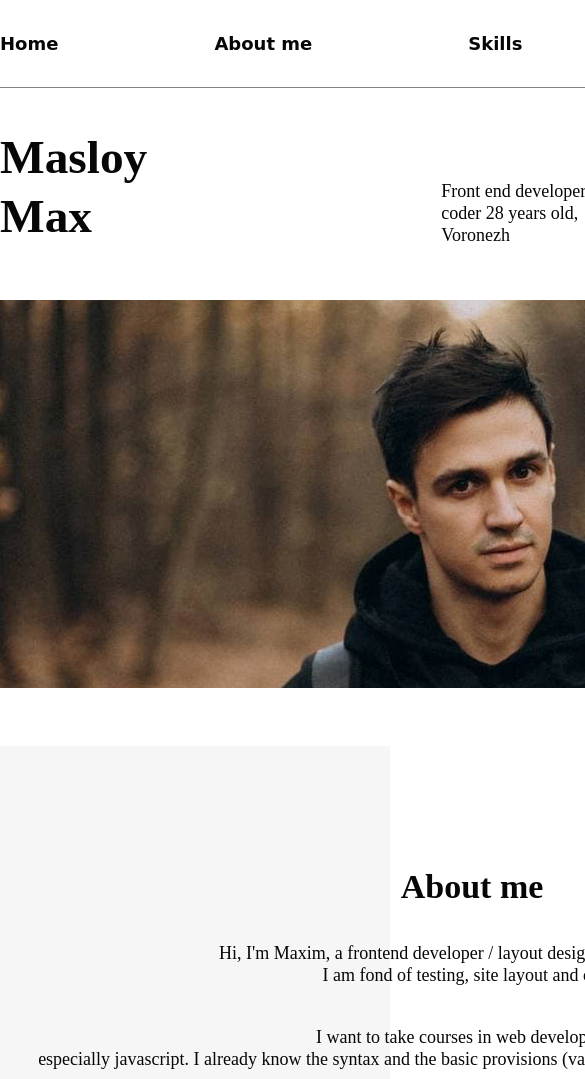
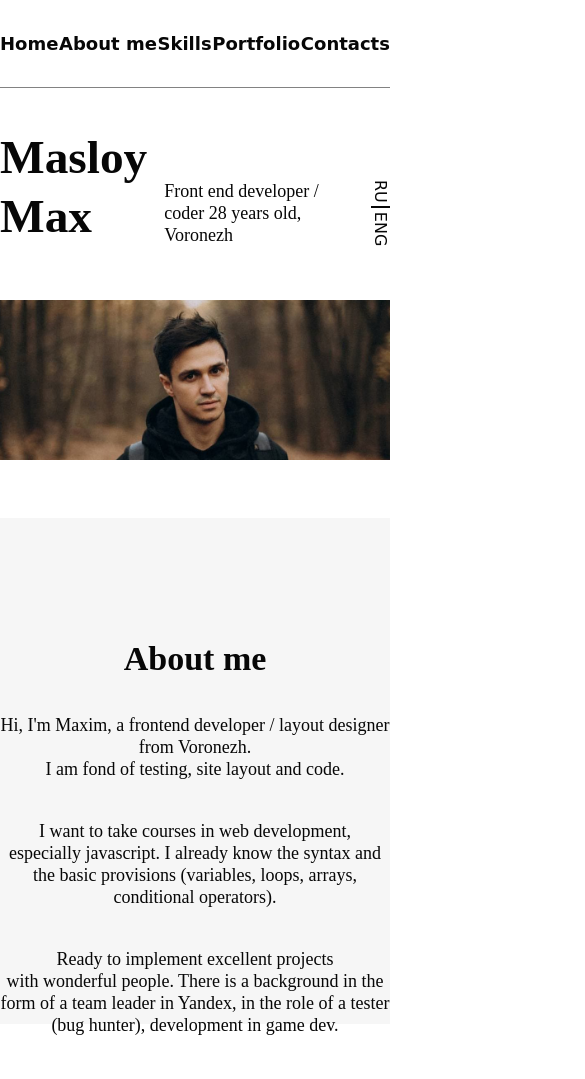
Before and after one commit to MasloyMax/LandingCutaway, a plain HTML site: page index.html in a window 390 px wide. Shown: the top 1079 px of the page, 585 px wide, since content can reach past the window. Drawn offline with Linux system fonts and the light colour scheme.

Commit message:
adaptation

```diff
--- a/css/style.css
+++ b/css/style.css
@@ -1,31 +1,71 @@
-*{
+* {
     margin: 0;
     padding: 0;
 }
-p, h2, h1{
+
+p,
+h2,
+h1 {
 
     color: #070707;
 }
+
 @import url('https://fonts.googleapis.com/css2?family=Rowdies:wght@300&display=swap');
+
 /*header menu*/
-.wrapper-content{
-    width: 944px;
+
+.wrapper-content {
+    max-width: 944px;
     margin: 0 auto;
+    display: block;
 }
-.menu-navigation{
+
+@media(max-width:944px) {
+    .wrapper-content {
+        max-width: 821px;
+    }
+}
+
+@media(max-width:821px) {
+    .wrapper-content {
+        max-width: 767px;
+    }
+}
+
+@media(max-width:767px) {
+    .wrapper-content {
+        max-width: 499px;
+    }
+}
+
+@media(max-width:499px) {
+    .wrapper-content {
+        max-width: none;
+    }
+}
+
+.menu-navigation {
     border-bottom: 1px solid #828282;
 }
-.menu-list{
+
+.menu-list {
     display: flex;
+    flex-wrap: wrap;
     margin-top: 33px;
+    justify-content: space-between;
 }
-.menu-button{
+
+.menu-button {
     flex-wrap: wrap;
-    margin-right: 156px;
     list-style: none;
     padding-bottom: 32px;
 }
-.menu-button-click{
+
+/* .menu-navigation:last-child {
+    margin-right: none;
+} */
+
+.menu-button-click {
     text-decoration: none;
     font-weight: bold;
     font-size: 18px;
@@ -34,96 +74,128 @@ p, h2, h1{
     font-family: 'Rowdies', cursive;
     color: #070707;
 }
-.menu-button-click:hover, .menu-button-click:active, .menu-button-click::after{
+
+.menu-button-click:hover,
+.menu-button-click:active,
+.menu-button-click::after {
     color: #828282;
     text-shadow: 0 0 30px #070707;
     transition-property: color, text-shadow;
     transition-duration: 0.5s;
 }
-.menu-button:last-child{
+
+.menu-button:last-child {
     padding-bottom: 0;
 }
+
 /*main-window*/
-.logo-main-design{
+.logo-main-design {
+    display: block;
     margin-top: 40px;
-    /* background: url(../img/background.jpg) bottom 10px; */
+    /* background-image: url("../img/background-2.jpg"); */
 }
-.main-design-present{
+
+.main-design-present {
     display: flex;
     justify-content: space-between;
+    flex-wrap: wrap;
     align-items: flex-end;
     padding-bottom: 54px;
 }
-.denis-novik{
+
+.denis-novik {
     font-size: 47.3392px;
     line-height: 59px;
     color: #070707;
     width: 123.51px;
 }
-.name-design{
+
+.name-design {
     font-size: 18px;
     line-height: 22px;
     width: 165px;
 }
-.language-window-click{
+
+.language-window-click {
     text-decoration: none;
     font-size: 16px;
     line-height: 20px;
     font-family: 'Rowdies', cursive;
     color: #070707;
 }
-.language-window-click:first-child{
-    border-bottom: 2px solid #070707;;
+
+.language-window-click:first-child {
+    border-bottom: 2px solid #070707;
+
     padding-bottom: 3px;
 }
-.language-window-click:hover{
+
+.language-window-click:hover {
     color: #828282;
     text-shadow: 0 0 30px #070707;
 }
-.language-window{
+
+.language-window {
     -webkit-writing-mode: vertical-rl;
-     writing-mode:tb-rl;
+    writing-mode: tb-rl;
     transform: rotate(180deg);
 }
-.background-logo-container{
+@media(max-width:499px){
+    .language-window{
+        transform: none;
+    }
+}
+
+.background-logo-container {
     padding-bottom: 54px;
 }
 
+.background-logo {
+    max-width: 100%;
+}
+
+
 /*about-start*/
-.aboutMe{
+.aboutMe {
     text-align: center;
     padding-top: 120px;
     padding-bottom: 55px;
 }
-.about-title{
+
+.about-title {
     font-size: 34px;
     line-height: 42px;
     padding-bottom: 34px;
 }
-.about-text{
+
+.about-text {
     text-align: center;
     font-size: 18px;
     line-height: 22px;
     padding-bottom: 40px;
     /* max-width: 485px; */
 }
-._background{
+
+._background {
     background: #F6F6F6;
     height: 506px;
     margin-bottom: 91px;
 }
 
 /*skills_start*/
-.skills{
+.skills {
     padding-bottom: 110px;
 }
-.title-skills{
+
+.title-skills {
     text-align: center;
 }
-.title-skills_text{
+
+.title-skills_text {
     padding-bottom: 40px;
 }
-.text-skills_content{
+
+.text-skills_content {
     text-align: center;
     font-size: 18px;
     line-height: 22px;
@@ -131,73 +203,95 @@ p, h2, h1{
     color: #070707;
     padding-bottom: 84px;
 }
-.skills-icon{
+
+.skills-icon {
     display: flex;
     flex-wrap: wrap;
     justify-content: space-between;
     text-align: center;
 }
-.skills-icon_image{
+
+.skills-icon_image {
     padding-bottom: 24px;
     background: none;
 }
-.skills-icon_text{
+
+.skills-icon_text {
     padding-bottom: 41px;
 }
-._first{
+
+._first {
     padding-top: 18px;
 }
 
 /*portfolio*/
-.portfolio{
+.portfolio {
     background: #F6F6F6;
     text-align: center;
     padding-top: 112px;
 }
-.title-portfolio_text{
+
+.title-portfolio_text {
     padding-bottom: 47px;
     font-size: 34px;
     line-height: 42px;
     text-align: center;
     color: #070707;
 }
-.portfolio-content_image{
+
+.portfolio-content_image {
     padding-bottom: 45px;
+    max-width: 100%;
 }
-.portfolio-content_text{
+
+.portfolio-content_text {
     padding-bottom: 99px;
 }
-.portfolio-content_link{
+
+.portfolio-content_link {
     font-size: 18px;
     line-height: 22px;
     text-decoration-line: underline;
     color: #070707;
 }
-.portfolio-content_link:last-child{
+
+.portfolio-content_link:last-child {
     padding-bottom: 96px;
 }
 
 /*footer*/
-.footer-content{
+.footer-content {
     text-align: center;
 }
-.footer-content_text{
+
+.footer-content_text {
     padding-top: 114px;
+    display: block;
+    margin-right: 40px;
 }
-.footer-content_title{
+
+.footer-content_title {
     font-size: 34px;
     line-height: 42px;
     color: #070707;
     padding-bottom: 20px;
 }
-.footer_content__text{
+
+.footer_content__text {
     font-size: 18px;
     line-height: 22px;
     color: #070707;
     padding-bottom: 29px;
 }
-.send_massage{
-    font-family: 'Rowdies', bold;
+
+.send-massage-link {
+    display: flex;
+    flex-wrap: wrap;
+    justify-content: center;
+    text-decoration: none;
+}
+
+.send_massage {
     font-family: Gilroy-Bold;
     font-size: 18px;
     line-height: 22px;
@@ -210,7 +304,8 @@ p, h2, h1{
     border-radius: 70px 70px 70px 70px;
 
 }
-.send_massage:hover{
+
+.send_massage:hover {
     background-color: #e9e8e8;
     cursor: pointer;
     color: #070707;
@@ -218,21 +313,27 @@ p, h2, h1{
     transition-property: color;
     transition-duration: 1s;
 }
-.footer-content_icon_list{
+
+.footer-content_icon_list {
     display: flex;
     flex-wrap: wrap;
+    justify-content: center;
 }
-.footer-content-icon-container{
+
+
+.footer-content-icon-container {
     /* width: 342px; */
     text-align: center;
-    margin-left: 300px;
+    /* margin-left: 300px; */
 }
-.footer-content_icon_item{
+
+.footer-content_icon_item {
     padding-right: 62px;
     padding-bottom: 45px;
     font-size: 14px;
     line-height: 17px;
 }
-.footer-content_end{
+
+.footer-content_end {
     color: #828282;
 }
--- a/index.html
+++ b/index.html
@@ -1,12 +1,15 @@
 <!DOCTYPE html>
 <html lang="en">
+
 <head>
     <meta charset="UTF-8">
     <meta http-equiv="X-UA-Compatible" content="IE=edge">
     <meta name="viewport" content="width=device-width, initial-scale=1.0">
+    <meta name="viewport" content="width=device-width, initial-scale=1.0, maximum-scale=1.0, user-scalable = 0">
     <title>Document</title>
     <link rel="stylesheet" href="./css/style.css">
 </head>
+
 <body>
     <!-- header-->
     <div class="wrapper-content">
@@ -14,23 +17,24 @@
             <div class="header-menu">
                 <nav class="menu-navigation">
                     <ul class="menu-list">
-                            <li class="menu-button">
+                        <li class="menu-button btn-1">
                             <a href="file:///D:/web/java/index.html" class="menu-button-click">Home</a>
                         </li>
-                            <li class="menu-button">
+                        <li class="menu-button btn-1">
                             <a id="#click_about" href="#design" class="menu-button-click">About me</a>
                         </li>
-                            <li class="menu-button">
+                        <li class="menu-button btn-1">
                             <a id="#skills" href="" class="menu-button-click">Skills</a>
                         </li>
-                            <li class="menu-button">
+                        <li class="menu-button btn-1">
                             <a href="" class="menu-button-click">Portfolio</a>
                         </li>
-                            <li class="menu-button">
+                        <li class="menu-button btn-1">
                             <a href="" class="menu-button-click">Contacts</a>
                         </li>
                     </ul>
                 </nav>
+
             </div>
         </header>
         <!-- header_end-->
@@ -62,16 +66,18 @@
                         About me
                     </h2>
                     <p class="about-text">
-                            Hi, I'm Maxim, a frontend developer / layout designer from Voronezh.  <br>
+                        Hi, I'm Maxim, a frontend developer / layout designer from Voronezh. <br>
                         I am fond of testing, site layout and code.
                     </p>
                     <p class="about-text">
                         I want to take courses in web development, <br>
-                            especially javascript. I already know the syntax and the basic provisions (variables, loops, arrays, conditional operators).
+                        especially javascript. I already know the syntax and the basic provisions (variables, loops,
+                        arrays, conditional operators).
                     </p>
                     <p class="about-text">
                         Ready to implement excellent projects <br>
-                            with wonderful people. There is a background in the form of a team leader in Yandex, in the role of a tester (bug hunter), development in game dev.
+                        with wonderful people. There is a background in the form of a team leader in Yandex, in the role
+                        of a tester (bug hunter), development in game dev.
                     </p>
                 </div>
             </section>
@@ -177,9 +183,6 @@
                         <button class="send_massage">
                             Send message
                         </button>
-                            <button class="send_massage">
-                                Send message
-                        </button>
                     </a>
                 </div>
                 <div class="footer-content-icon-container">
@@ -217,4 +220,5 @@
     <script src="./javascript.js">
     </script>
 </body>
+
 </html>
--- a/javascript.js
+++ b/javascript.js
@@ -82,3 +82,7 @@
 // while (isSunk == false){
 //     guess = prompt("Введи координаты выстрела, (enter a number 0-6)");
 // }
+
+window.addEventListener('scroll', function() {
+    document.getElementById('showScroll').innerHTML;
+  });
```
Lines whose indentation alone changed are shown as unchanged.
